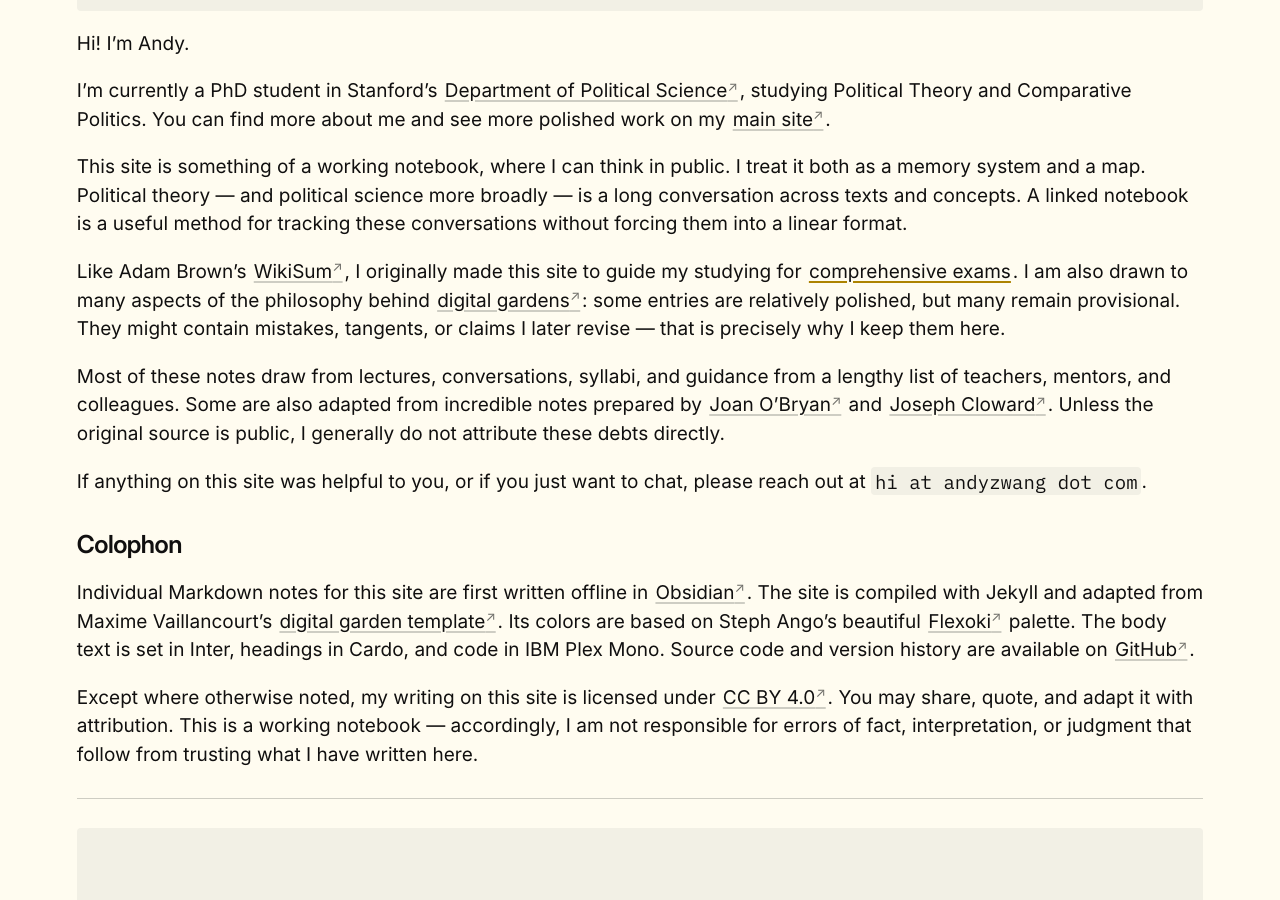
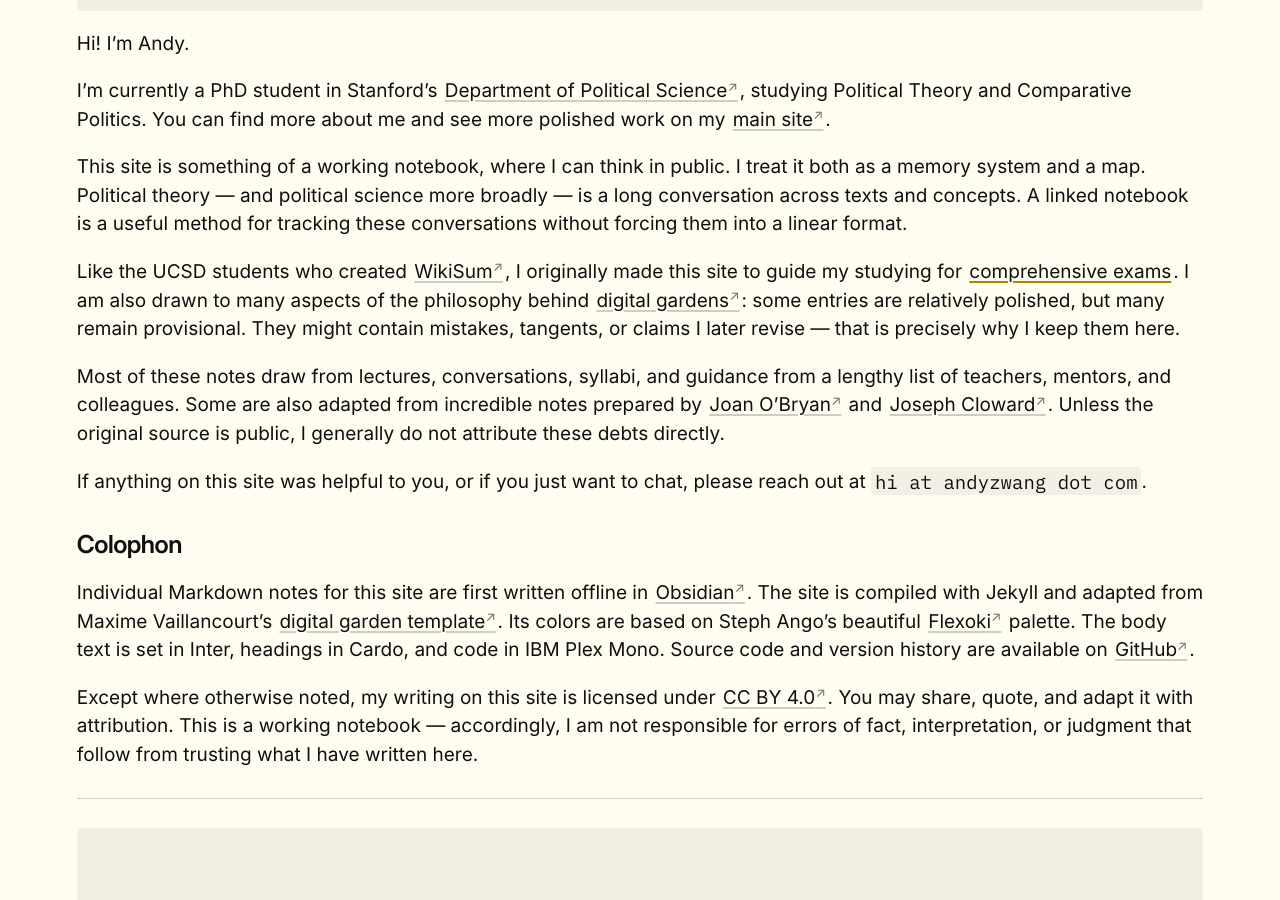
Before and after one commit to andyzwang/notes, a Jekyll site: the page built from _pages/about.md, in a window 1280 px wide and 900 px high, scrolled down 353 px. Built offline with Jekyll 4.4.1, drawn with Linux system fonts in a browser that asks for light colours.

Commit message:
Fix attribution

```diff
--- a/_pages/about.md
+++ b/_pages/about.md
@@ -20,7 +20,7 @@
 
 This site is something of a working notebook, where I can think in public. I treat it both as a memory system and a map. Political theory — and political science more broadly — is a long conversation across texts and concepts. A linked notebook is a useful method for tracking these conversations without forcing them into a linear format.
 
-Like Adam Brown's [WikiSum](https://adambrown.info/p/notes), I originally made this site to guide my studying for [[the-canon|comprehensive exams]]. I am also drawn to many aspects of the philosophy behind [digital gardens](https://maggieappleton.com/garden-history): some entries are relatively polished, but many remain provisional. They might contain mistakes, tangents, or claims I later revise — that is precisely why I keep them here.
+Like the UCSD students who created [WikiSum](https://adambrown.info/p/notes), I originally made this site to guide my studying for [[the-canon|comprehensive exams]]. I am also drawn to many aspects of the philosophy behind [digital gardens](https://maggieappleton.com/garden-history): some entries are relatively polished, but many remain provisional. They might contain mistakes, tangents, or claims I later revise — that is precisely why I keep them here.
 
 Most of these notes draw from lectures, conversations, syllabi, and guidance from a lengthy list of teachers, mentors, and colleagues. Some are also adapted from incredible notes prepared by [Joan O'Bryan](https://joanobryan.com/) and [Joseph Cloward](https://josephcloward.com/). Unless the original source is public, I generally do not attribute these debts directly.
 
```
